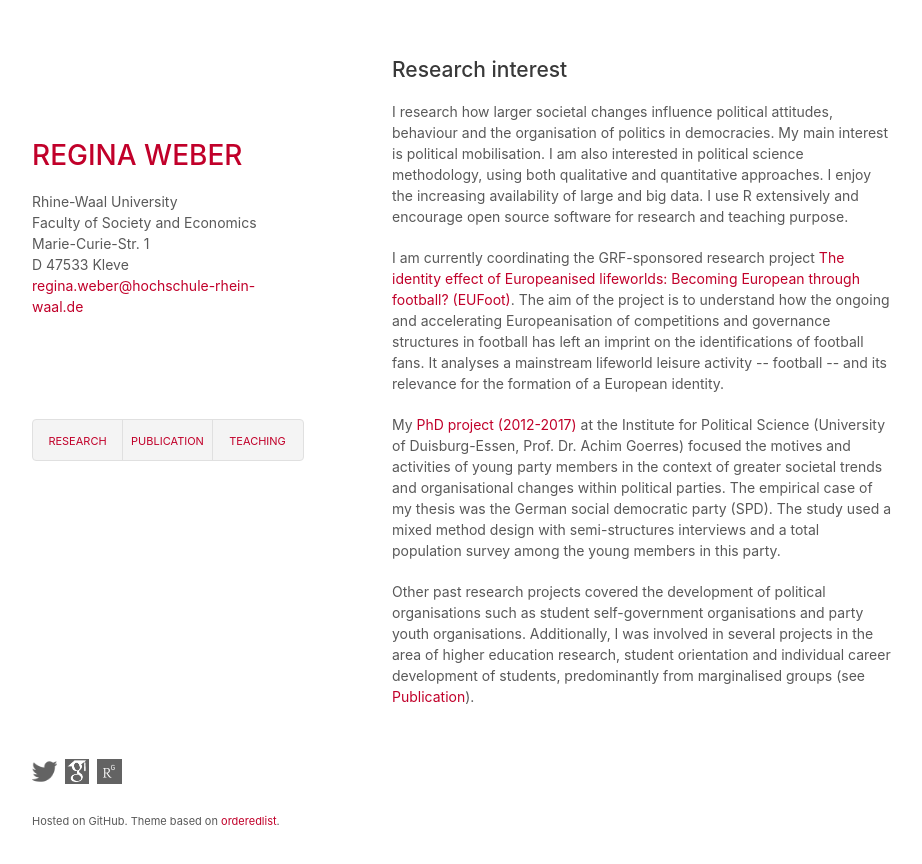
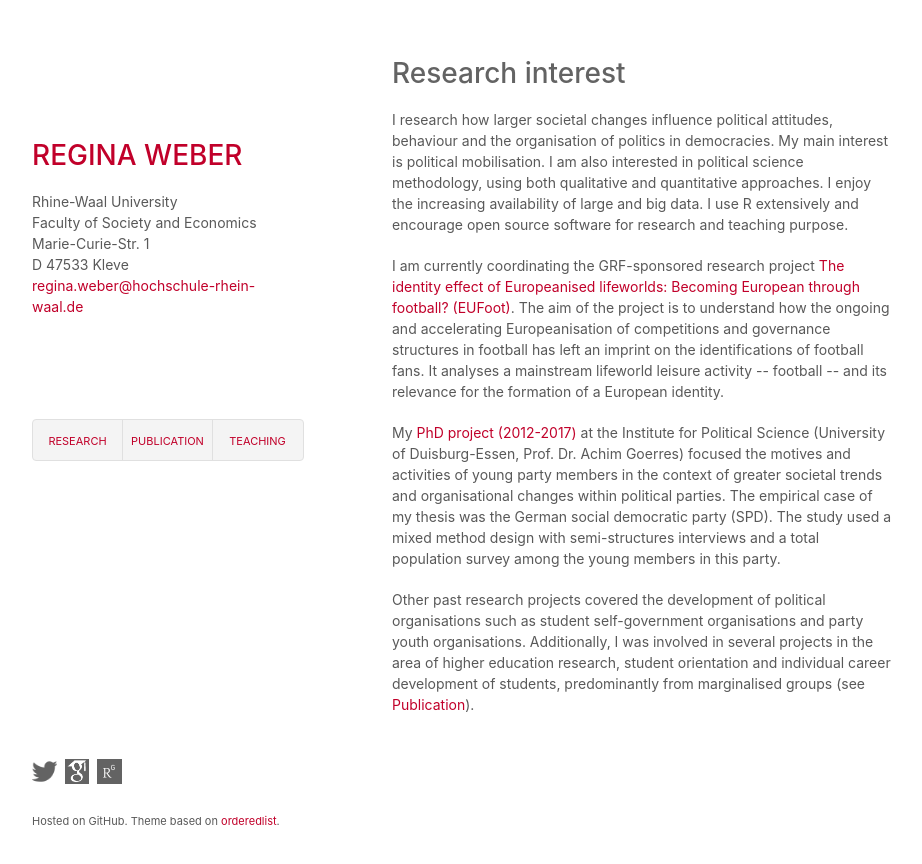
Before and after one commit to robertocabreratapia/robertocabreratapia.github.io, a Jekyll site: the page built from research.html, in a window 1280 px wide. Shown: the top 864 px of the page, without its empty margins (178-1100 px from the left). Built offline with Jekyll 4.4.1, drawn with Linux system fonts in a browser that asks for light colours.

```diff
--- a/research.html
+++ b/research.html
@@ -1,7 +1,7 @@
 ---
 layout: default
 ---
-<h2>Research interest</h2>
+<h1>Research interest</h1>
 
 <p>I research how larger societal changes influence political attitudes, behaviour and the organisation of politics in democracies. My main interest is political mobilisation. I am also interested in political science methodology, using both qualitative and quantitative approaches. I enjoy the increasing availability of large and big data. I use R extensively and encourage open source software for research and teaching purpose.</p>
 
```
